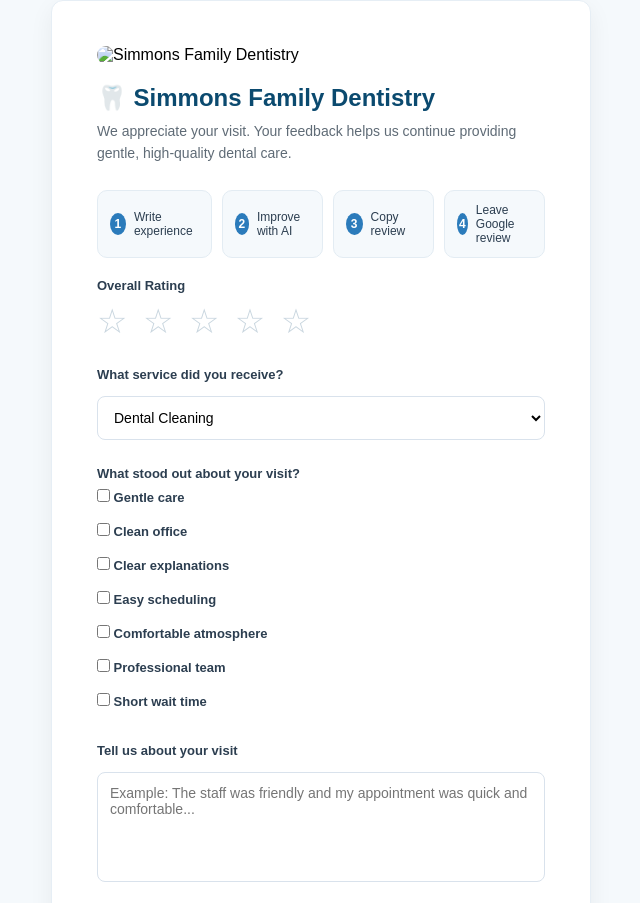
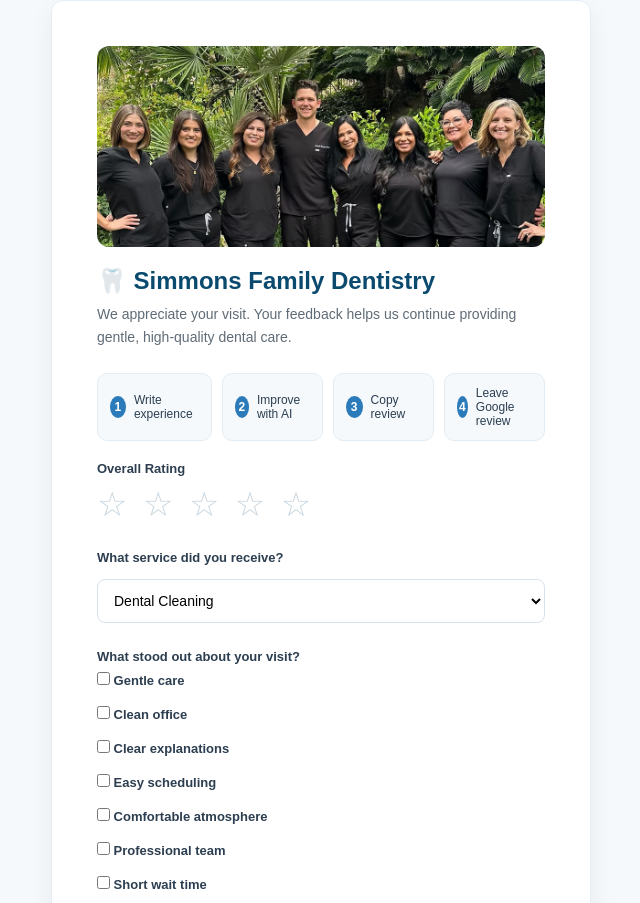
Before and after one commit to pharrengrace/AI-Review-Assistant, a website: page index.html in a window 1280 px wide. Shown: the top 903 px of the page, without its empty margins (319-959 px from the left). Drawn offline with Linux system fonts and the light colour scheme.

Commit message:
fix image path for vercel production

```diff
--- a/index.html
+++ b/index.html
@@ -15,7 +15,7 @@
   <div class="card">
 
     <div class="header-image">
-        <img src="/images/header.jpg" alt="Simmons Family Dentistry">
+        <img src="/header.jpg" alt="Simmons Family Dentistry">
 </div>
 
     <!-- HEADER -->
```
